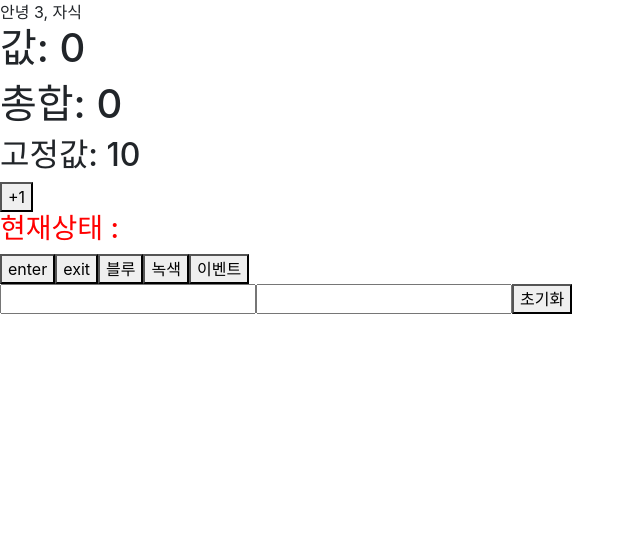
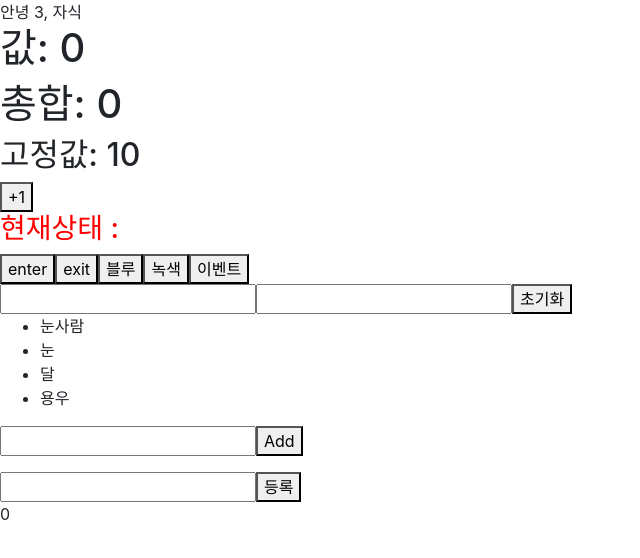
Before and after one commit to fireyw/react_hooks, a React (Create React App) app: page / in a window 1280 px wide. Shown: the top 558 px of the page, without its empty margins (0-640 px from the left). Built offline with nearby package versions, Linux system fonts and the light colour scheme.

Commit message:
hook pratice

```diff
--- a/src/App.js
+++ b/src/App.js
@@ -1,8 +1,8 @@
 import "bootstrap/dist/css/bootstrap.min.css";
 import React, { useState, useCallback } from "react";
 // import UseState from './components/UseState';
-// import UseEffect from './components/UseEffect';
-// import UseReducer from './components/UseReducer';
+// import UseEffect from "./components/UseEffect";
+// import UseReducer2 from "./components/UseReducer2";
 // import UseReducer2 from './components/UseReducer2';
 // import UseCallback2 from "./components/UseCallback2";
 // import Example from "./components/Example";
@@ -10,6 +10,8 @@ import Main from "./components/Main";
 import MyComponents from "./components/MyComponents";
 import Counter from "./components/Counter";
 import Say from "./components/Say";
+import IterationSample from "./components/hook/IterationSample";
+import Average from "./components/hook/Average";
 
 function App() {
   return (
@@ -18,16 +20,12 @@ function App() {
       <MyComponents name={3}>자식</MyComponents>
       <Counter></Counter>
       <Say></Say>
+      <IterationSample></IterationSample>
+      <Average></Average>
+      {/* <Average></Average> */}
+      {/* <UseEffect /> */}
+      {/* <UseReducer2 /> */}
       {/* <Example></Example> */}
-      {/* <h4>useState</h4>
-            <UseState/>
-            <h4>useEffect</h4>
-            <UseEffect/>
-            <h4>UseReducer</h4>
-            <UseReducer/>
-            <h4>UseReducer2</h4>
-            <UseReducer2/>
-            <UseCallback2></UseCallback2>*/}
     </>
   );
 }
--- /dev/null
+++ b/src/components/hook/Average.js
@@ -0,0 +1,43 @@
+import React, { useState, useMemo, useCallback } from "react";
+
+const Average = () => {
+  const [list, setList] = useState([]);
+  const [number, setNumber] = useState("");
+
+  const getAverage = number => {
+    console.log("평균값 계산중 : " + number.length);
+    if (number.length == 0) return 0;
+    const sum = number.reduce((a, b) => Number(a) + Number(b));
+    return sum / number.length;
+  };
+
+  const onChange = useCallback(
+    e => {
+      setNumber(e.target.value);
+    },
+    [number]
+  );
+  const onInsert = useCallback(
+    e => {
+      const newList = list.concat(number);
+      setList(newList);
+      setNumber("");
+    },
+    [number, list]
+  );
+  const avg = useMemo(() => getAverage(list), [list]);
+  return (
+    <div>
+      <ul>
+        {list.map((value, index) => {
+          return <li key={index}>{value}</li>;
+        })}
+      </ul>
+      <input value={number} onChange={onChange}></input>
+      <button onClick={onInsert}>등록</button>
+      <div>{avg}</div>
+    </div>
+  );
+};
+
+export default Average;
--- /dev/null
+++ b/src/components/hook/IterationSample.js
@@ -0,0 +1,47 @@
+import React, { useState } from "react";
+
+const IterationSample = () => {
+  const [names, setNames] = useState([
+    { id: 1, text: "눈사람" },
+    { id: 2, text: "눈" },
+    { id: 3, text: "달" },
+    { id: 4, text: "용우" }
+  ]);
+
+  const nameList = names.map(name => {
+    return (
+      <li key={name.id} onDoubleClick={() => deleteId(name.id)}>
+        {name.text}
+      </li>
+    );
+  });
+
+  const [inputText, setInputText] = useState("");
+  const [newId, setNewId] = useState(5);
+
+  const add = () => {
+    const newNames = names.concat({ id: newId, text: inputText });
+    setNames(newNames);
+    setNewId(newId + 1);
+    setInputText("");
+  };
+
+  const onChange = e => {
+    setInputText(e.target.value);
+  };
+
+  const deleteId = id => {
+    const newNames = names.filter(name => name.id !== id);
+    setNames(newNames);
+  };
+
+  return (
+    <div>
+      <ul>{nameList}</ul>
+      <input value={inputText} onChange={onChange}></input>
+      <button onClick={add}>Add</button>
+    </div>
+  );
+};
+
+export default IterationSample;
--- /dev/null
+++ b/src/components/hook/UseEffect.js
@@ -0,0 +1,56 @@
+import React, { useState, useEffect } from "react";
+
+function UseEffect() {
+  const [name, setName] = useState("");
+  const [nickname, setNickname] = useState("");
+  const [visible, setVisible] = useState(false);
+
+  //랜더링 및 마운트때 실행
+  useEffect(() => {
+    console.log("effect");
+    console.log("변경된 값 : " + name);
+
+    //뒷정리함수(업데이트 직전의 값을 보여준다
+    return () => {
+      console.log("cleanup 그전 값 : " + name);
+    };
+  });
+
+  //뒤에 [] 옵션을 통해 처음 마운트 될때만 실행
+  useEffect(() => {
+    console.log("[]옵션", name, "nick : ", nickname);
+  }, []);
+
+  //특정 값이 변경 되었을 때 실행
+  useEffect(() => {
+    console.log("name change: ");
+  }, [name]);
+
+  const onChaneName = e => {
+    const {
+      target: { value }
+    } = e;
+    setName(value);
+  };
+  const onChangeNickname = e => {
+    const {
+      target: { value }
+    } = e;
+    setNickname(value);
+  };
+  return (
+    <>
+      <input value={name} onChange={onChaneName} />
+      <input value={nickname} onChange={onChangeNickname} />
+      <button
+        onClick={() => {
+          setVisible(!visible);
+        }}
+      >
+        {visible ? "보이기" : "숨기기"}
+      </button>
+    </>
+  );
+}
+
+export default UseEffect;
```
Also changed, not shown: src/components/UseEffect.js (deleted, +0 -51 lines), src/components/UseReducer.js (deleted, +0 -27 lines), src/components/hook/UseReducer.js (added, +26 -0 lines), src/components/hook/UseCallback2.js (renamed from src/components/UseCallback2.js), src/components/hook/UseReducer2.js (renamed from src/components/UseReducer2.js), src/components/hook/UseState.js (renamed from src/components/UseState.js).
